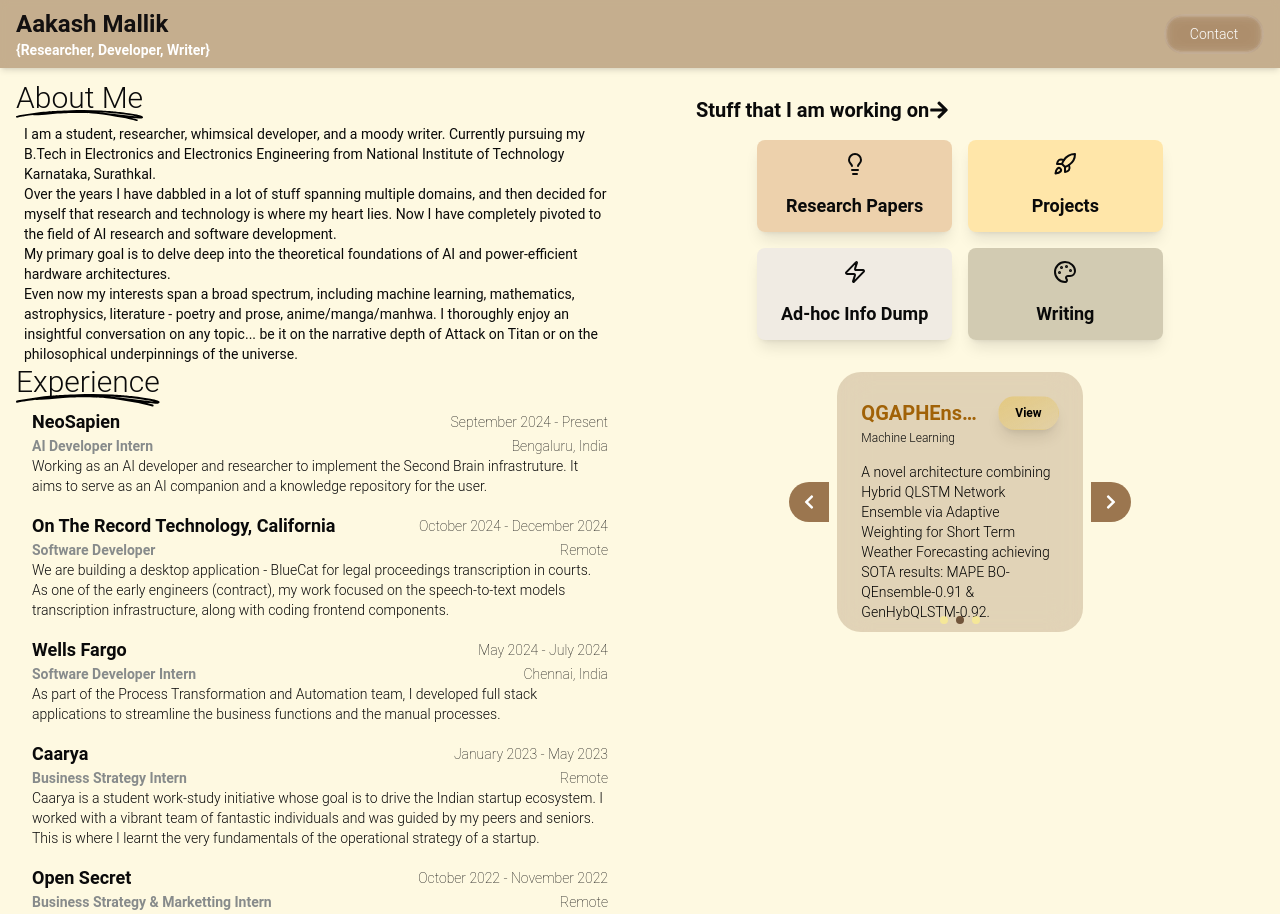
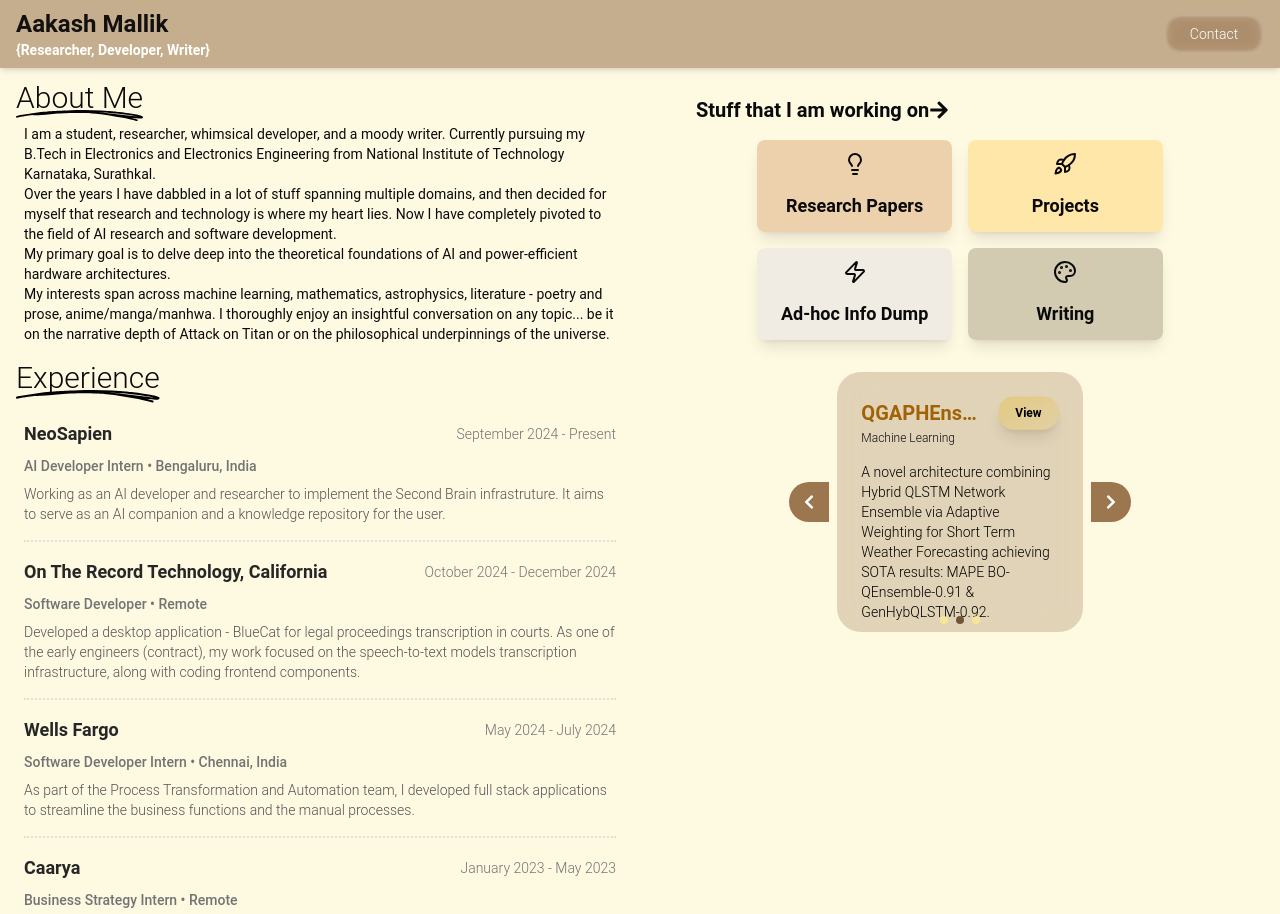
Before and after one commit to mallikaakash/nouveau-portfolio, a Next.js app: page / in a window 1280 px wide. Shown: the top 914 px of the page. Built offline with nearby package versions, Linux system fonts and the light colour scheme.

Commit message:
changed the exp div design

```diff
--- a/src/components/LeftPanel.tsx
+++ b/src/components/LeftPanel.tsx
@@ -34,7 +34,7 @@ const LeftPanel = () => {
           research and software development. <br />
           My primary goal is to delve deep into the theoretical foundations of
           AI and power-efficient hardware architectures. <br />
-          Even now my interests span a broad spectrum, including machine
+          My interests span across machine
           learning, mathematics, astrophysics, literature - poetry and prose,
           anime/manga/manhwa. I thoroughly enjoy an insightful conversation on
           any topic... be it on the narrative depth of Attack on Titan or on the
@@ -42,7 +42,7 @@ const LeftPanel = () => {
         </div>
       </section>
 
-      <div className="flex flex-col items-start justify-center lg:w-full">
+      <div className="flex flex-col items-start justify-center lg:w-full mt-4">
         <div className="text-3xl flex flex-row font-bold mb-2 text-center transform">
           <span className="relative">
         Experience
@@ -57,138 +57,84 @@ const LeftPanel = () => {
         </div>
           </span>
         </div>
-        <div
-          className="experience
-         px-2
-          text-start lg:text-md text-sm flex flex-col items-center justify-center w-full"
-        >
-          <div className="flex flex-col w-full px-2">
-            <div className="flex flex-row items-center justify-between">
-              <h2 className="text-lg font-bold">
-                <a
-                  href="https://www.linkedin.com/company/neosapien/posts/?feedView=all"
-                  className="hover:underline"
-                >
+        <div className="experience px-2 text-start lg:text-md text-sm flex flex-col items-center justify-center w-full">
+          {/* NeoSapien */}
+          <div className="mt-4 pb-4 border-b-2 border-dotted border-neutral-300/70 dark:border-neutral-700/50">
+        <div className="flex justify-between items-center mb-2">
+          <h2 className="text-lg font-semibold text-neutral-800 dark:text-neutral-200">
+            <a href="https://www.linkedin.com/company/neosapien/posts/?feedView=all" className="hover:text-neutral-600">
           NeoSapien
             </a>
           </h2>
-              <h4 className="text-md font-thin">September 2024 - Present</h4>
+          <span className="text-sm text-neutral-500 dark:text-neutral-400">September 2024 - Present</span>
         </div>
-            <div className="flex flex-row items-center justify-between">
-              <h3 className="text-sm font-semibold text-gray-700/60">
-                AI Developer Intern
-              </h3>
-              <h3 className="text-sm font-thin"> Bengaluru, India</h3>
-            </div>
-            <p>
-              Working as an AI developer and researcher to implement the Second
-              Brain infrastruture. It aims to serve as an AI companion and a
-              knowledge repository for the user.
+        <h3 className="text-sm text-neutral-500 dark:text-neutral-500 mb-2">AI Developer Intern • Bengaluru, India</h3>
+        <p className="text-sm text-neutral-600 dark:text-neutral-400">
+          Working as an AI developer and researcher to implement the Second Brain infrastruture. It aims to serve as an AI companion and a knowledge repository for the user.
         </p>
           </div>
 
-          <div className="flex flex-col w-full px-2 mt-4">
-            <div className="flex flex-row items-center justify-between">
-              <h2 className="text-lg font-bold">
-                <a href="" className="hover:underline">
+          {/* Similar pattern for other experiences */}
+          <div className="mt-4 pb-4 border-b-2 border-dotted border-neutral-300/70 dark:border-neutral-700/50">
+        <div className="flex justify-between items-center mb-2">
+          <h2 className="text-lg font-semibold text-neutral-800 dark:text-neutral-200">
+            <a href="" className="hover:text-neutral-600">
           On The Record Technology, California
             </a>
           </h2>
-              <h4 className="text-md font-thin">
-                October 2024 - December 2024
-              </h4>
+          <span className="text-sm text-neutral-500 dark:text-neutral-400">October 2024 - December 2024</span>
         </div>
-            <div className="flex flex-row items-center justify-between">
-              <h3 className="text-sm font-semibold text-gray-700/60">
-                Software Developer
-              </h3>
-              <h3 className="text-sm font-thin">Remote</h3>
-            </div>
-            <p>
-              We are building a desktop application - BlueCat for legal
-              proceedings transcription in courts. As one of the early engineers
-              &#40;contract&#41;, my work focused on the speech-to-text models
-              transcription infrastructure, along with coding frontend
-              components.
+        <h3 className="text-sm text-neutral-500 dark:text-neutral-500 mb-2">Software Developer • Remote</h3>
+        <p className="text-sm text-neutral-600 dark:text-neutral-400">
+          Developed a desktop application - BlueCat for legal proceedings transcription in courts. As one of the early engineers (contract), my work focused on the speech-to-text models transcription infrastructure, along with coding frontend components.
         </p>
           </div>
 
-          <div className="flex flex-col w-full px-2 mt-4">
-            <div className="flex flex-row items-center justify-between">
-              <h2 className="text-lg font-bold">
-                <a
-                  href="https://www.linkedin.com/company/wellsfargo/"
-                  className="hover:underline"
-                >
+          {/* Continue the same pattern for Wells Fargo, Caarya, and Open Secret */}
+          {/* Just copying one more as example */}
+          <div className="mt-4 pb-4 border-b-2 border-dotted border-neutral-300/70 dark:border-neutral-700/50">
+        <div className="flex justify-between items-center mb-2">
+          <h2 className="text-lg font-semibold text-neutral-800 dark:text-neutral-200">
+            <a href="https://www.linkedin.com/company/wellsfargo/" className="hover:text-neutral-600">
           Wells Fargo
             </a>
           </h2>
-              <h4 className="text-md font-thin">May 2024 - July 2024</h4>
+          <span className="text-sm text-neutral-500 dark:text-neutral-400">May 2024 - July 2024</span>
         </div>
-            <div className="flex flex-row items-center justify-between">
-              <h3 className="text-sm font-semibold text-gray-700/60">
-                Software Developer Intern
-              </h3>
-              <h3 className="text-sm font-thin">Chennai, India</h3>
-            </div>
-            <p>
-              As part of the Process Transformation and Automation team, I
-              developed full stack applications to streamline the business
-              functions and the manual processes.
+        <h3 className="text-sm text-neutral-500 dark:text-neutral-500 mb-2">Software Developer Intern • Chennai, India</h3>
+        <p className="text-sm text-neutral-600 dark:text-neutral-400">
+          As part of the Process Transformation and Automation team, I developed full stack applications to streamline the business functions and the manual processes.
         </p>
           </div>
 
-          <div className="flex flex-col w-full px-2 mt-4">
-            <div className="flex flex-row items-center justify-between">
-              <h2 className="text-lg font-bold">
-                <a
-                  href="https://www.linkedin.com/company/caarya/posts/?feedView=all"
-                  className="hover:underline"
-                >
+          {/* Add remaining experiences following the same pattern */}
+        <div className="mt-4 pb-4 border-b-2 border-dotted border-neutral-300/70 dark:border-neutral-700/50">
+          <div className="flex justify-between items-center mb-2">
+            <h2 className="text-lg font-semibold text-neutral-800 dark:text-neutral-200">
+              <a href="https://www.linkedin.com/company/caarya/posts/?feedView=all" className="hover:text-neutral-600">
                 Caarya
               </a>
             </h2>
-              <h4 className="text-md font-thin">January 2023 - May 2023</h4>
+            <span className="text-sm text-neutral-500 dark:text-neutral-400">January 2023 - May 2023</span>
           </div>
-            <div className="flex flex-row items-center justify-between">
-              <h3 className="text-sm font-semibold text-gray-700/60">
-                Business Strategy Intern
-              </h3>
-              <h3 className="text-sm font-thin">Remote</h3>
-            </div>
-            <p>
-              Caarya is a student work-study initiative whose goal is to drive
-              the Indian startup ecosystem. I worked with a vibrant team of
-              fantastic individuals and was guided by my peers and seniors. This
-              is where I learnt the very fundamentals of the operational
-              strategy of a startup.
+          <h3 className="text-sm text-neutral-500 dark:text-neutral-500 mb-2">Business Strategy Intern • Remote</h3>
+          <p className="text-sm text-neutral-600 dark:text-neutral-400">
+            Caarya is a student work-study initiative whose goal is to drive the Indian startup ecosystem. I worked with a vibrant team of fantastic individuals and was guided by my peers and seniors. This is where I learnt the very fundamentals of the operational strategy of a startup.
           </p>
         </div>
 
-          <div className="flex flex-col w-full px-2 mt-4">
-            <div className="flex flex-row items-center justify-between">
-              <h2 className="text-lg font-bold">
-                <a
-                  href="https://www.linkedin.com/company/opensecretsnacks/posts/?feedView=all"
-                  className="hover:underline"
-                >
+        <div className="mt-4 pb-4 border-b-2 border-dotted border-neutral-300/70 dark:border-neutral-700/50">
+          <div className="flex justify-between items-center mb-2">
+            <h2 className="text-lg font-semibold text-neutral-800 dark:text-neutral-200">
+              <a href="https://www.linkedin.com/company/opensecretsnacks/posts/?feedView=all" className="hover:text-neutral-600">
                 Open Secret
               </a>
             </h2>
-              <h4 className="text-md font-thin">
-                October 2022 - November 2022
-              </h4>
+            <span className="text-sm text-neutral-500 dark:text-neutral-400">October 2022 - November 2022</span>
           </div>
-            <div className="flex flex-row items-center justify-between">
-              <h3 className="text-sm font-semibold text-gray-700/60">
-                Business Strategy & Marketting Intern
-              </h3>
-              <h3 className="text-sm font-thin">Remote</h3>
-            </div>
-            <p>
-              Dipping my toes into the startup cukture. Worked as business
-              strategy intern and marketting intern. Built the presence of the
-              brand on college campus and generated sales of 40k INR in a month.
+          <h3 className="text-sm text-neutral-500 dark:text-neutral-500 mb-2">Business Strategy & Marketing Intern • Remote</h3>
+          <p className="text-sm text-neutral-600 dark:text-neutral-400">
+            Dipping my toes into the startup culture. Worked as business strategy intern and marketing intern. Built the presence of the brand on college campus and generated sales of 40k INR in a month.
           </p>
         </div>
         </div>
```
Lines whose indentation alone changed are shown as unchanged.
